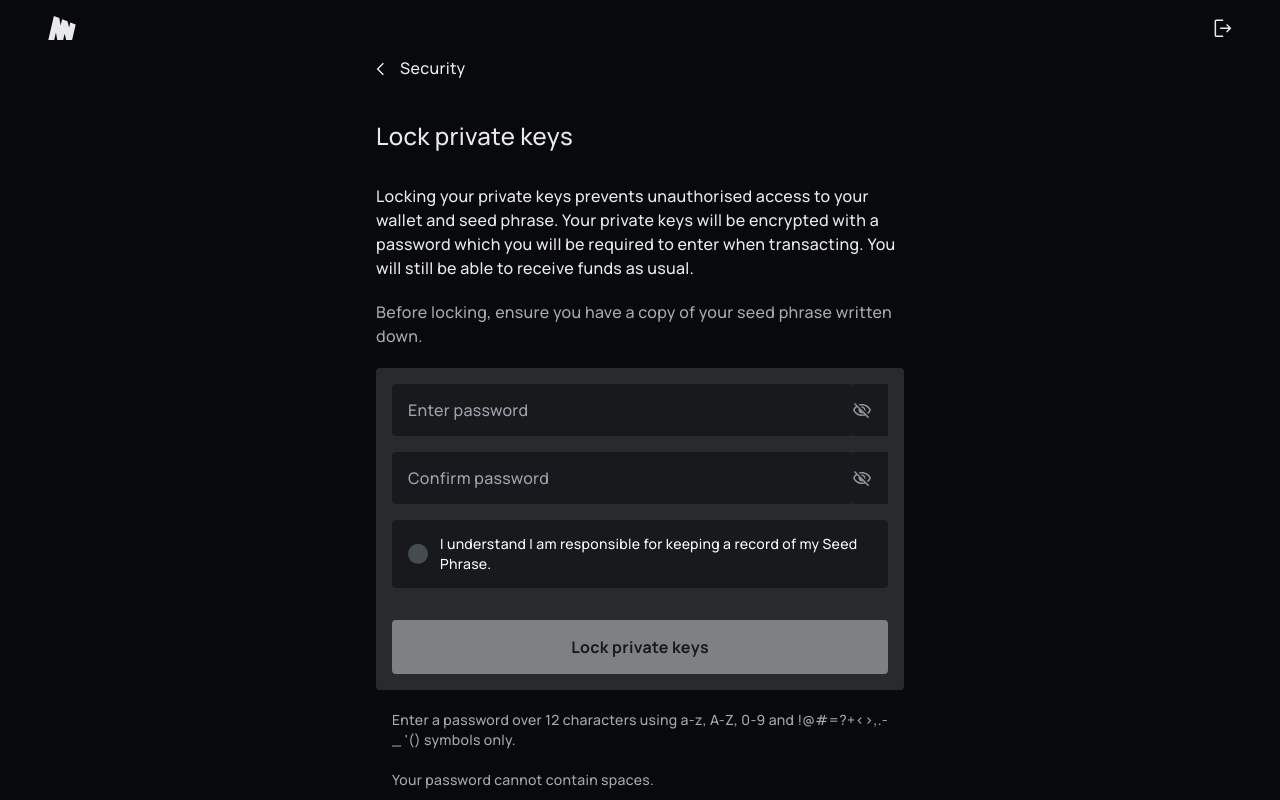
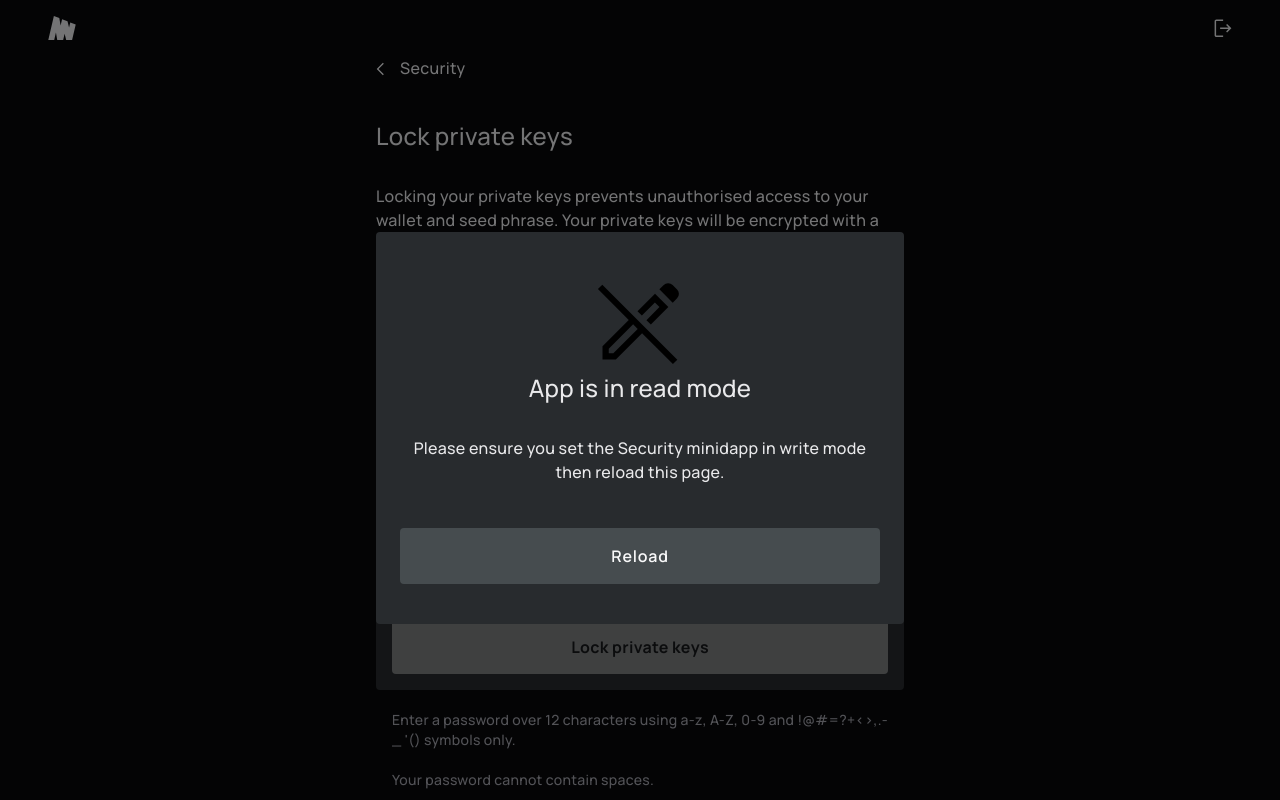
Before and after one commit to minima-global/security, a React (Vite) app: page /#/dashboard/lockprivatekeys in a window 1280 px wide. Built offline with nearby package versions, Linux system fonts and the light colour scheme; no server answers.

Commit message:
Read mode overlay check

```diff
--- a/src/AppContext.tsx
+++ b/src/AppContext.tsx
@@ -2,6 +2,7 @@ import { createContext, useRef, useState, useEffect } from "react";
 
 import * as rpc from "./__minima__/libs/RPC";
 import * as fileManager from "./__minima__/libs/fileManager";
+import { useNavigate } from "react-router-dom";
 
 export const appContext = createContext({} as any);
 
@@ -10,6 +11,7 @@ interface IProps {
 }
 const AppProvider = ({ children }: IProps) => {
   const loaded = useRef(false);
+  const navigate = useNavigate();
 
   const [showSecurity, setShowSecurity] = useState(true);
   const [vaultLocked, setVaultLocked] = useState(false);
@@ -20,6 +22,10 @@ const AppProvider = ({ children }: IProps) => {
     primaryActions: null,
     secondaryActions: null,
   });
+
+  const [appIsInWriteMode, setAppIsInWriteMode] = useState<boolean | null>(
+    null
+  );
 
   const checkVaultLocked = () => {
     rpc.isVaultLocked().then((r) => {
@@ -32,15 +38,15 @@ const AppProvider = ({ children }: IProps) => {
       loaded.current = true;
       (window as any).MDS.init((msg: any) => {
         if (msg.event === "MINIMALOG") {
-          console.log("previousMessage,", logs);
           const log = msg.data.message;
-          console.log(log);
 
           setLogs((prevState) => [...prevState, log]);
         }
 
         if (msg.event === "inited") {
-          checkVaultLocked();
+          rpc.isWriteMode().then((appIsInWriteMode) => {
+            setAppIsInWriteMode(appIsInWriteMode);
+          });
 
           fileManager.listFiles("/").then((r: any) => {
             console.log(r);
--- /dev/null
+++ b/src/__minima__/libs/RPC/checkMode/index.ts
@@ -0,0 +1,13 @@
+export function isWriteMode(): Promise<boolean> {
+  return new Promise((resolve, reject) => {
+    (window as any).MDS.cmd(`checkmode`, function (response: any) {
+      if (response.status) {
+        return resolve(response.response.mode === "WRITE");
+      }
+
+      return reject();
+    });
+  });
+}
+
+export default isWriteMode();
--- a/src/__minima__/libs/RPC/index.ts
+++ b/src/__minima__/libs/RPC/index.ts
@@ -3,3 +3,4 @@ export * from "./vaultPasswordUnlock";
 export * from "./isVaultLocked";
 export * from "./createBackup";
 export * from "./restoreFromBackup";
+export * from "./checkMode";
--- a/src/main.tsx
+++ b/src/main.tsx
@@ -22,6 +22,7 @@ const router = createHashRouter(
   createRoutesFromElements(
     <Route path="/" element={<App />}>
       <Route index element={<Splash />} />
+
       <Route path="/dashboard" element={<Dashboard />}>
         <Route path="lockprivatekeys" element={<LockPrivateKeys />} />
         <Route path="backup" element={<BackupNode />} />
--- /dev/null
+++ b/src/pages/AppInReadMode/ReadMode.module.css
@@ -0,0 +1,173 @@
+.grid {
+  height: 100vh;
+  display: grid;
+
+  grid-template-columns: 1fr;
+  grid-template-rows: 56px 1fr;
+  grid-template-areas:
+              'header'
+              'main';
+
+  position: absolute;
+  z-index: 44;
+  left: 0;
+  right: 0;
+  top: 0;
+  bottom: 0;
+}
+
+.backdrop {
+  background-color: rgba(0, 0, 0, 0.5);
+  position: absolute;
+  z-index: 43;
+  left: 0;
+  top: 0;
+  right: 0;
+  bottom: 0;
+}
+.grid > header {
+  grid-area: header;
+}
+.grid > main {
+  grid-area: main;
+  height: calc(100vh - 56px);
+  overflow: hidden;
+  overflow-y: overlay;
+
+  display: grid;
+  grid-template-rows: 1fr;
+  grid-template-columns: 1fr minmax(0, 560px) 1fr;
+}
+.grid main > section {
+  grid-area: 1 / 2 / 1 / 3;
+
+  display: grid;
+  margin: 0 16px;
+  background: none!important;
+
+  grid-template-areas:
+            'main';
+}
+.grid main > section {
+  grid-template-areas:
+              'main'
+              'actions';
+  grid-template-rows: 1fr;
+  grid-template-columns: 1fr;
+}
+
+.grid main > section div:first-of-type {
+  grid-area: main;
+}
+.grid main > section div:last-of-type {
+  grid-area: actions;
+}
+.grid main > section div:first-of-type {
+  grid-area: main;
+}
+.grid main > section.full {
+  grid-area: 1 / 1 / 1 / 4
+}
+.dialog {
+  background-color: #282B2E;
+  border-radius: 4px;
+  padding: 40px 24px;
+
+  align-self: center;
+
+  display: flex;
+  flex-direction: column;
+  gap: 32px;
+}
+.dialog p {
+  word-break: break-word!important;
+}
+.dialog img {
+  display: inline;
+  width: 100px;
+  height: 100px;
+  align-self: center;
+}
+
+.button__wrapper {
+  align-items: center;
+}
+
+.primaryActions button {
+  background-color: #F9F9FA;
+  border-radius: 4px;
+  padding: 16px!important;
+  color: #282B2E;
+  letter-spacing: 0.05em;
+  line-height: 1.5;
+  font-weight: 600;
+  border: none;
+  width: 100%;
+  font-size: 1rem;
+  text-align: center;
+}
+.primaryActions button:hover {
+  opacity: 0.8;
+  cursor: pointer;
+}
+.primaryActions button:disabled {
+  background-color: #D3D3D8;
+  cursor: not-allowed;
+}
+.secondaryActions button {
+  background-color: #464C4F!important;
+  border: none;
+  border-radius: 4px;
+  padding: 16px;
+  color: #F9F9FA;
+  letter-spacing: 0.05em;
+  line-height: 1.5;
+  font-weight: 600;
+  font-size: 1rem;
+  width: 100%;
+}
+.secondaryActions button:hover {
+  cursor: pointer;
+  color: #91919D;
+  border-color: #91919D;
+}
+
+
+.desktop_only {
+  display: none;
+}
+.mobile_only {
+  display: block;
+  margin-bottom: 2.375em;
+}
+@media screen and (min-width: 560px) {
+
+
+  .grid {
+    grid-template-rows: 56px 1fr auto;
+
+    grid-template-areas:
+              'header'
+              'main'
+              'footer';
+  }
+
+  .grid main > section {
+    grid-template-rows: 1fr;
+    grid-template-columns: 1fr;
+    grid-template-areas:
+                'main';
+  }
+
+  .grid > footer {
+    grid-area: footer;
+  }
+
+  .desktop_only {
+    display: block;
+  }
+  .mobile_only {
+    display: none;
+  }
+
+}
--- /dev/null
+++ b/src/pages/AppInReadMode/index.tsx
@@ -0,0 +1,56 @@
+import { useContext } from "react";
+import { appContext } from "../../AppContext";
+
+import styles from "./ReadMode.module.css";
+import SlideScreen from "../../components/UI/SlideScreen";
+
+export function AppIsInReadMode() {
+  const { appIsInWriteMode } = useContext(appContext);
+  const display = appIsInWriteMode === false;
+
+  return (
+    <SlideScreen display={!display}>
+      <div>
+        <div className={styles["backdrop"]}></div>
+        <div className={styles["grid"]}>
+          <header></header>
+          <main>
+            <section>
+              <div className={styles["dialog"]}>
+                <div>
+                  <img alt="download" src="./assets/read.svg" />{" "}
+                  <h1 className="text-2xl mb-8">App is in read mode</h1>
+                  <p>
+                    Please ensure you set the Security minidapp in write mode
+                    then reload this page.
+                  </p>
+                </div>
+                <div className="flex flex-col gap-3">
+                  <div className={`${styles.primaryActions}`}></div>
+
+                  {/* this button is rendered in the dialog but only for desktop */}
+                  <div
+                    className={`${styles.desktop_only} ${styles.secondaryActions}`}
+                  >
+                    <button onClick={() => window.location.reload()}>
+                      Reload
+                    </button>
+                  </div>
+                </div>
+              </div>
+
+              <div
+                className={`${styles.mobile_only} ${styles.secondaryActions}`}
+              >
+                <button onClick={() => window.location.reload()}>Reload</button>
+              </div>
+            </section>
+          </main>
+          <footer></footer>
+        </div>
+      </div>
+    </SlideScreen>
+  );
+}
+
+export default AppIsInReadMode;
--- a/src/pages/Dashboard/index.tsx
+++ b/src/pages/Dashboard/index.tsx
@@ -5,6 +5,7 @@ import { appContext } from "../../AppContext";
 import { Outlet, matchPath, useLocation } from "react-router-dom";
 import Security from "../../components/Security";
 import Dialog from "../../components/Dialog";
+import AppIsInReadMode from "../AppInReadMode";
 
 const Dashboard = () => {
   const { modal } = useContext(appContext);
@@ -16,6 +17,7 @@ const Dashboard = () => {
       header={
         <>
           <TitleBar />
+          <AppIsInReadMode />
         </>
       }
       footer={<></>}
```
Also changed, not shown: public/assets/read.svg (added).
